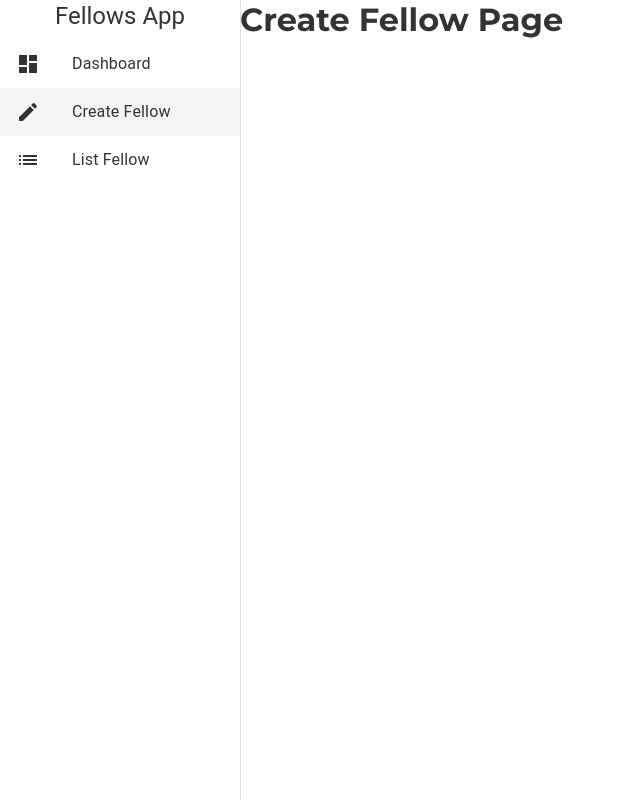
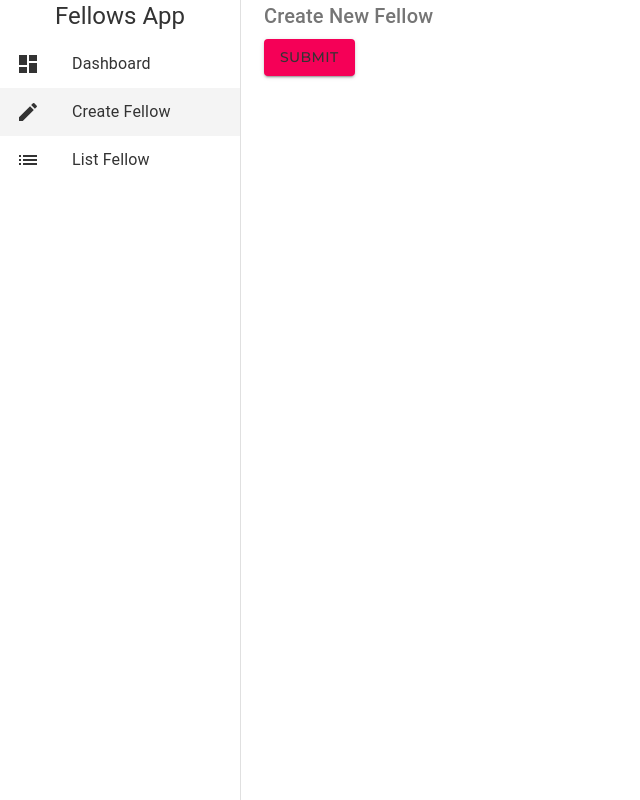
Before and after one commit to HarlicWork/fellows_app, a React (Create React App) app: page /create in a window 1280 px wide. Shown: the whole page, without its empty margins (0-640 px from the left). Built offline with nearby package versions, Linux system fonts and the light colour scheme.

Commit message:
add button component

```diff
--- /dev/null
+++ b/src/components/AppButton.js
@@ -0,0 +1,16 @@
+import Button from "@material-ui/core/Button";
+
+const AppButton = (props) => {
+  return (
+    <Button
+      onClick={props.onClick}
+      type={props.type}
+      color={props.color}
+      variant={props.variant}
+    >
+      {props.children}
+    </Button>
+  );
+};
+
+export default AppButton;
--- a/src/pages/CreateFellow.js
+++ b/src/pages/CreateFellow.js
@@ -1,8 +1,30 @@
-const CreateFellow = () => {
+import Typography from "@material-ui/core/Typography";
+
+import Container from "@material-ui/core/Container";
+
+import AppButton from "../components/AppButton";
+
+const CreateFellow = (props) => {
   return (
-    <div>
-      <h1>Create Fellow Page</h1>
-    </div>
+    <Container>
+      <Typography
+        variant="h6"
+        color="textSecondary"
+        component="h2"
+        gutterBottom
+      >
+        Create New Fellow
+      </Typography>
+
+      <AppButton
+        onClick={() => console.log("button clicked")}
+        type={props.submit}
+        color="secondary"
+        variant="contained"
+      >
+        Submit
+      </AppButton>
+    </Container>
   );
 };
 
```
